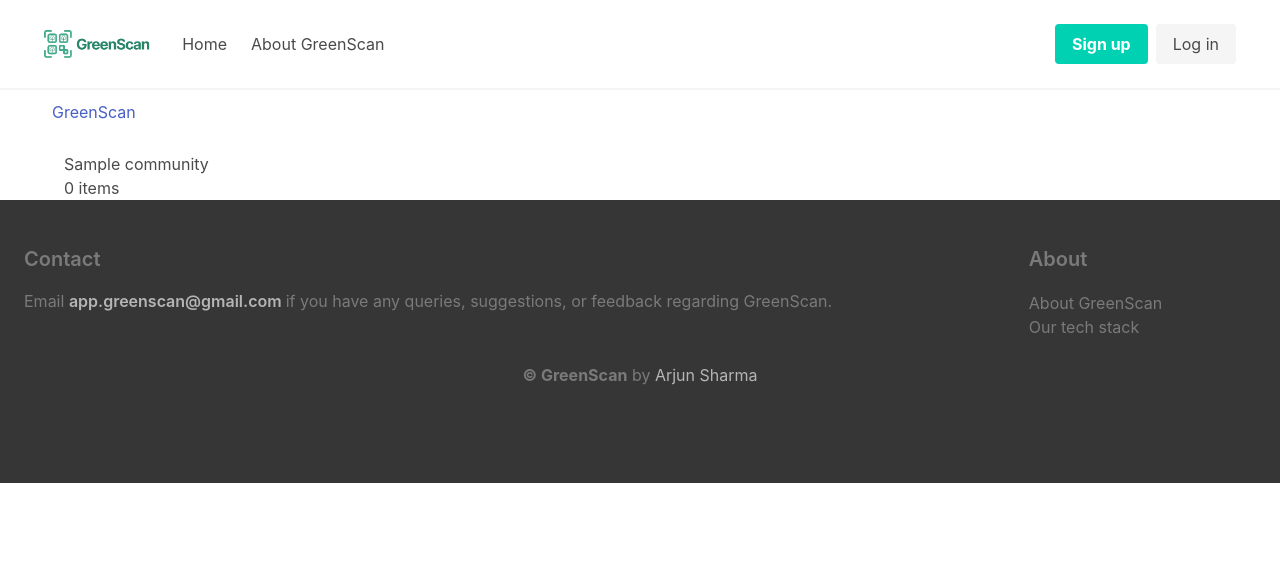
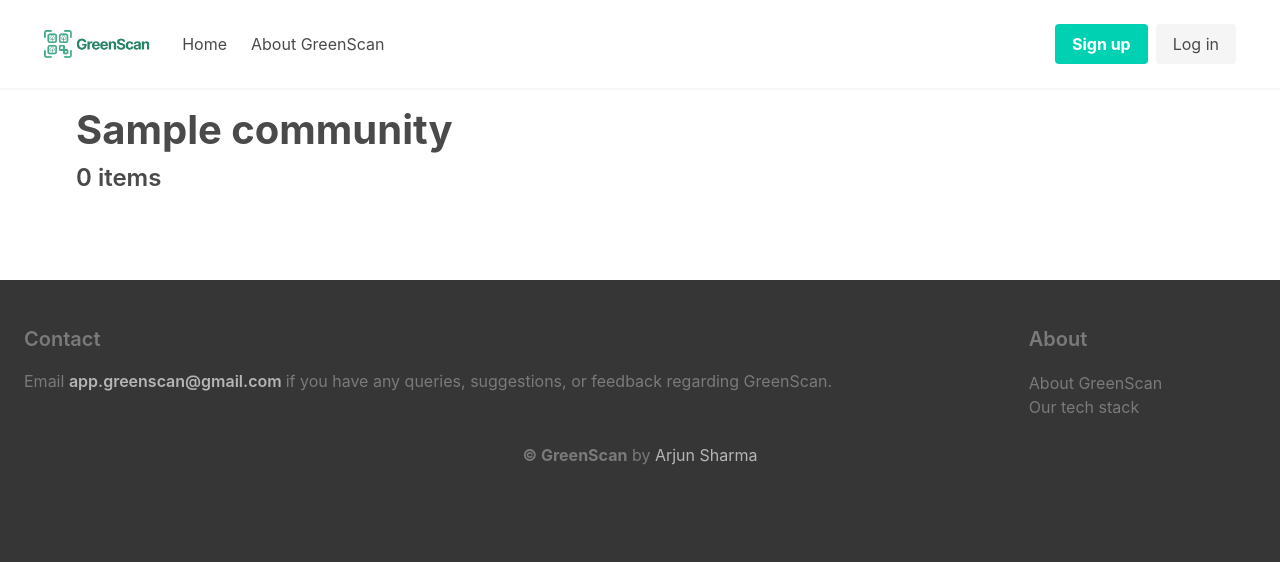
Before and after one commit to ArjunS07/greenqode, a Django app: a page that uses templates/base.html in a window 1280 px wide. Shown: the top 562 px of the page. Run offline with Django 4.2, Linux system fonts and the light colour scheme; tables that the repository leaves empty hold one stand-in row (values such as "Sample post").

Commit message:
refactor guest view
refactor guest view, rename index, fix links

```diff
--- a/main/urls.py
+++ b/main/urls.py
@@ -3,13 +3,14 @@
 from django.conf.urls.static import static
 from django.conf import settings
 
+from django.views.generic import TemplateView
 
 def trigger_error(request):
     division_by_zero = 1 / 0
 
 
 urlpatterns = [
-    path('', views.home, name='home'),
+    path('', TemplateView.as_view(template_name = 'index.html'), name='index'),
     path('communitycollection',
          views.communityCollection, name='communitycollection'),
     path('pdf/<pk>', views.render_pdf_view, name='render_pdf_view'),
--- a/main/views.py
+++ b/main/views.py
@@ -42,14 +42,14 @@
 storage = firebase.storage()
 generated_pdfs_ref = 'generated_pdfs'
 
-def home(request):
+# def home(request):
 
-    if request.user.is_authenticated:
-        return redirect("/communitycollection")
+#     if request.user.is_authenticated:
+#         return redirect("/communitycollection")
 
-    context = {}
-    template = loader.get_template('home.html')
-    return HttpResponse(template.render(context, request))
+#     context = {}
+#     template = loader.get_template('index.html')
+#     return HttpResponse(template.render(context, request))
 
 @login_required
 def communityCollection(request):
@@ -171,6 +171,8 @@
     for item in items:
         new_item = {
             'name': item.name,
+            'description': item.description,
+            'location': item.location,
             'linktodetail': request.build_absolute_uri("/viewitem/" + communityFromId.nameID + "/" + item.item_id)
         }
         # if item.hasImage:
--- a/static/css/community-page.css
+++ b/static/css/community-page.css
@@ -0,0 +1,8 @@
+.item-desc{
+    overflow: hidden;
+    text-overflow: ellipsis;
+    display: -webkit-box;
+    -webkit-line-clamp: 6; /* number of lines to show */
+    -webkit-box-orient: vertical;
+    line-height: 1.75em;
+}
--- a/templates/base.html
+++ b/templates/base.html
@@ -19,9 +19,9 @@
   </head>
 
   <body>
-<nav class="navbar has-shadow is-spaced mb-3" role="navigation"  aria-label="main navigation">
+<nav class="navbar has-shadow is-spaced" role="navigation"  aria-label="main navigation">
   <div class="navbar-brand">
-    <a class="navbar-item" href="/">
+    <a class="navbar-item" href="{% url 'index' %}">
       <img src="{% static "images/logo.png" %}" style = "width: 100%; height: 100px">
     </a>
 
--- a/templates/viewCommunityAsGuest.html
+++ b/templates/viewCommunityAsGuest.html
@@ -8,69 +8,65 @@
 
 
 {% block content %}
-<nav class="navbar navbar-default">
- <div class="container">
-   <div class="navbar-header">
 
-     <a class="navbar-brand centre-align-brand">
-<svg fill = "#79C99E" class = "qr-logo" xmlns="http://www.w3.org/2000/svg" viewBox="0 0 448 512"><!--! Font Awesome Pro 6.0.0 by @fontawesome - https://fontawesome.com License - https://fontawesome.com/license (Commercial License) Copyright 2022 Fonticons, Inc. --><path d="M144 32C170.5 32 192 53.49 192 80V176C192 202.5 170.5 224 144 224H48C21.49 224 0 202.5 0 176V80C0 53.49 21.49 32 48 32H144zM128 96H64V160H128V96zM144 288C170.5 288 192 309.5 192 336V432C192 458.5 170.5 480 144 480H48C21.49 480 0 458.5 0 432V336C0 309.5 21.49 288 48 288H144zM128 352H64V416H128V352zM256 80C256 53.49 277.5 32 304 32H400C426.5 32 448 53.49 448 80V176C448 202.5 426.5 224 400 224H304C277.5 224 256 202.5 256 176V80zM320 160H384V96H320V160zM352 448H384V480H352V448zM448 480H416V448H448V480zM416 288H448V416H352V384H320V480H256V288H352V320H416V288z"/></svg>      GreenScan
-    </a>   </div>
- </div>
-</nav>
+<div class="container p-3">
+
+  <h1 class="is-size-2 has-text-weight-bold"> {{ communityName }} </h1>
+
+  <div class="is-flex-tablet is-flex-direction-row mb-5">
+    <div class="is-flex-grow-1">
+
+      <div class="block is-flex is-flex-direction-column">
+        <p class="is-size-4-tablet is-size-5-mobile has-text-weight-semibold">{{ numItems }} items</p>
+      </div>
+    </div>
 
 
-<div class="container">
 
-    <div class="top-content">
-
-      <div class="top-text">
-        <h1 class="l1-heading community-name-guest"> {{ communityName }}</h1>
-        <p class="secondary-heading community-num-items">{{ numItems }} items</p>
-      </div>
-
-
-    </div>
+  </div>
 
 </div>
 
-<div class = "container">
+<div class = "container mb-5 p-3">
 
-    <div class="items row">
+  <div class="columns">
 
-      {% for item in communityItems %}
+    {% for item in communityItems %}
+
+      <div class="column is-one-quarter">
+          <div class="box is-flex is-align-items-center is-justify-content-center is-flex-direction-column">
 
 
-        <div class="col-md-2 col-sm-4 col-xs-8 card-wrapper">
-          <div class=" community-guest-item-card">
+            <div class="">
+              <p class="is-size-5 has-text-weight-semibold has-text-left"> {{ item.name }}</p>
+              <p class="is-size-6 has-text-weight-medium has-text-left item-desc mt-3 mb-3"> Found in: {{ item.location }}</p>
+              <p class="is-size-6 has-text-weight-normal has-text-left item-desc mt-3 mb-3"> {{ item.description }}</p>
 
-            {% load static %}
-
-
-            <img class="guest-card-img-top" src="{% static 'images/tree-with-qr-code-placeholder.svg' %}">
+              <a href="{{ item.linktodetail }}">
+                <button class="box button is-responsive hvr-icon-forward">
+                  <span class = "mr-2"> Learn more </span>
+                  <i class="fa fa-chevron-circle-right hvr-icon"></i>
+                </button>
+              </a>
 
 
 
-
-            <div class="guest-card-body">
-              <span class="guest-card-title guest-item-name">{{item.name}} </span>
-
-              <a href = "{{ item.linktodetail }}">
-                <btn href="{{ item.linktodetail }}" class = 'guest-card-action-item btn view-btn'>
-
-                  <i class="fa fa-solid fa-eye edit-eye-icon action-item-icon"></i>
-                </btn>
-              </a>
 
             </div>
 
           </div>
       </div>
 
-
     {% endfor %}
 
-    </div>
+
+
+  </div>
 
 </div>
 
+
+<link rel="stylesheet" href="{% static 'css/community-page.css' %}">
+
+
 {% endblock %}
```
Also changed, not shown: templates/communityCollection.html (indentation only), templates/index.html (renamed from templates/home.html).
